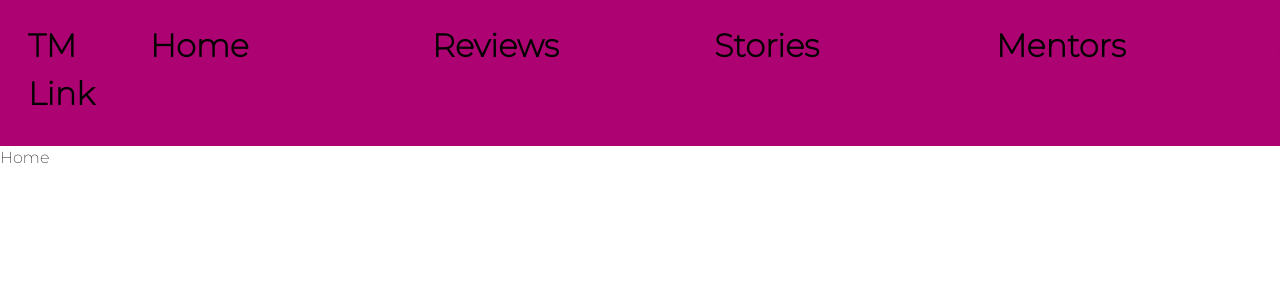
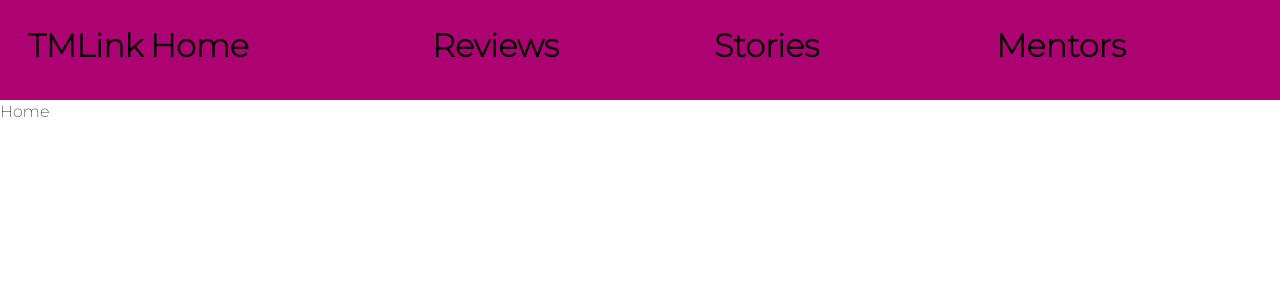
Before and after one commit to Miriam-Naomi-Anyango/Tm-Link, a React (Create React App) app: page / in a window 1280 px wide. Shown: the top 300 px of the page. Built offline with nearby package versions, Linux system fonts and the light colour scheme.

Commit message:
Modify the navbar

```diff
--- a/src/Components/NavBar.js
+++ b/src/Components/NavBar.js
@@ -23,7 +23,7 @@
               background: "pink",
             }}
           >
-            TM Link
+            TMLink
           </NavLink>
           </div>
 
--- a/src/Components/navbar.css
+++ b/src/Components/navbar.css
@@ -3,7 +3,10 @@
     justify-content: space-between;
     background-color:#ac0272;
     padding: 10px;
-    cursor: pointer;
+    width: 100%;
+    height: 100px;
+    position: sticky;
+    top: 0;
   }
 
 .item{
```
